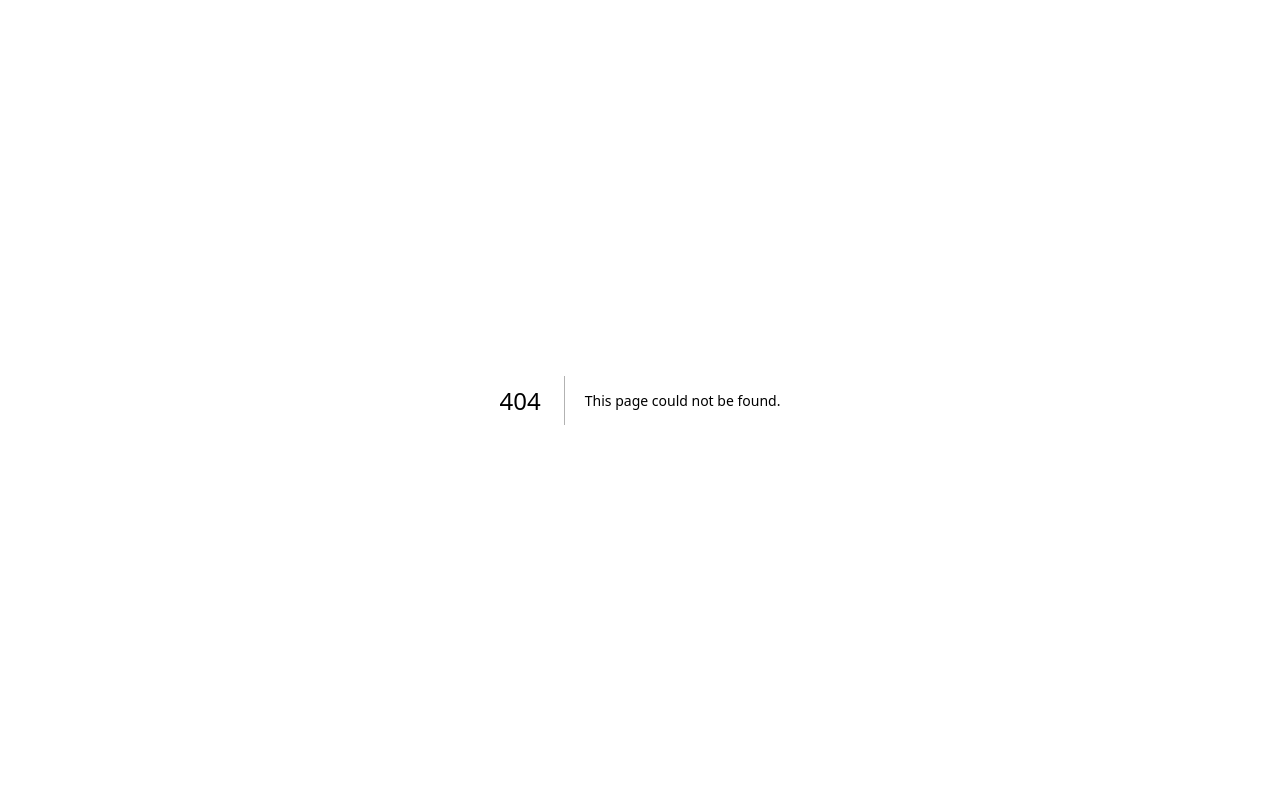
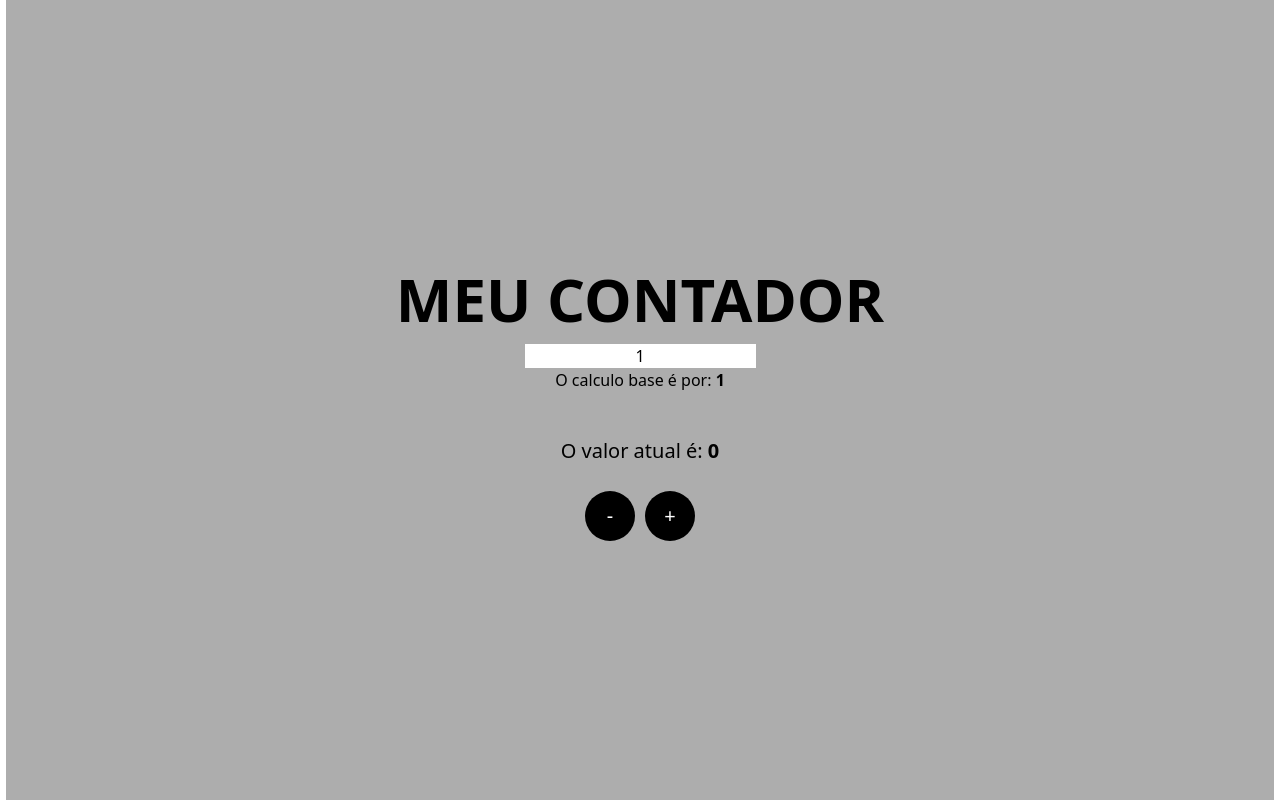
Before and after one commit to heberGustavo/react-with-next-web, a Next.js app in the folder execicios/: page /estado/contador in a window 1280 px wide. Before the commit this address had no page. Built offline with nearby package versions, Linux system fonts and the light colour scheme.

Commit message:
Create Contador with Number Base

```diff
--- /dev/null
+++ b/execicios/src/pages/estado/contador.jsx
@@ -0,0 +1,78 @@
+/* eslint-disable react-hooks/rules-of-hooks */
+import { useState } from "react";
+
+const styleDivCustom = {
+    backgroundColor: "#adadad",
+    height: "100vh",
+    display: "flex",
+    justifyContent: "center",
+    alignItems: "center",
+    flexDirection: "column"
+};
+
+const styleH1Custom = {
+    fontSize: "60px",
+    fontWeight: "700",
+};
+
+const stylePCustom = {
+    fontSize: "20px",
+    fontWeight: "400",
+    margin: "20px",
+};
+
+const styleButtonCustom = {
+    backgroundColor: "#000",
+    color: "#fff",
+    width: "50px",
+    height: "50px",
+    borderRadius: "50px",
+    fontSize: "20px",
+    margin: "5px",
+};
+
+export default function contador() {
+    const [number, setNumber] = useState(0);
+    const [numberBase, setNumberBase] = useState(1);
+
+    function addNumber(){
+        setNumber(number + numberBase);
+    }
+
+    function subNumber(){
+        setNumber(number - numberBase);
+    }
+
+    function setNumberInput(e){
+        let myCurrentNumber = parseInt(e.target.value);
+
+        if(!Number.isInteger(myCurrentNumber)){
+            alert('Please, type a number!');
+            setNumberBase(1);
+            return;
+        }
+
+        setNumberBase(myCurrentNumber);
+    }
+
+    return (
+        <div style={styleDivCustom}>
+            <h1 style={styleH1Custom}>MEU CONTADOR</h1>
+            <input
+                type="text"
+                placeholder="Número"
+                style={{textAlign: "center"}}
+                onChange={setNumberInput}
+                value={numberBase}
+            />
+            <p>O calculo base é por: <strong>{numberBase}</strong></p>
+            <br />
+
+            <p style={stylePCustom}>O valor atual é: <strong>{number}</strong></p>
+            <div>
+                <button style={styleButtonCustom} onClick={subNumber}>-</button>
+                <button style={styleButtonCustom} onClick={addNumber}>+</button>
+            </div>
+        </div>
+    );
+}
```
